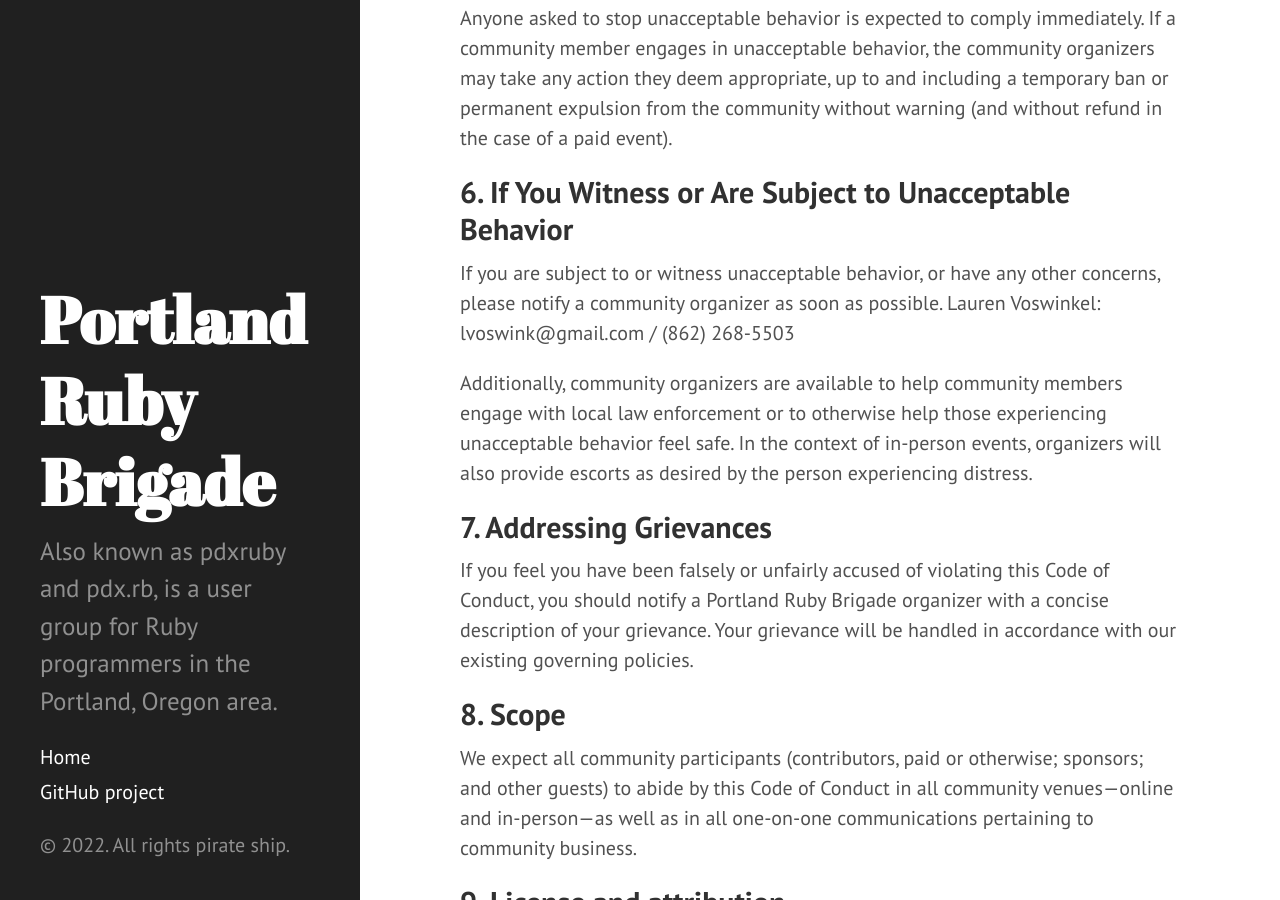
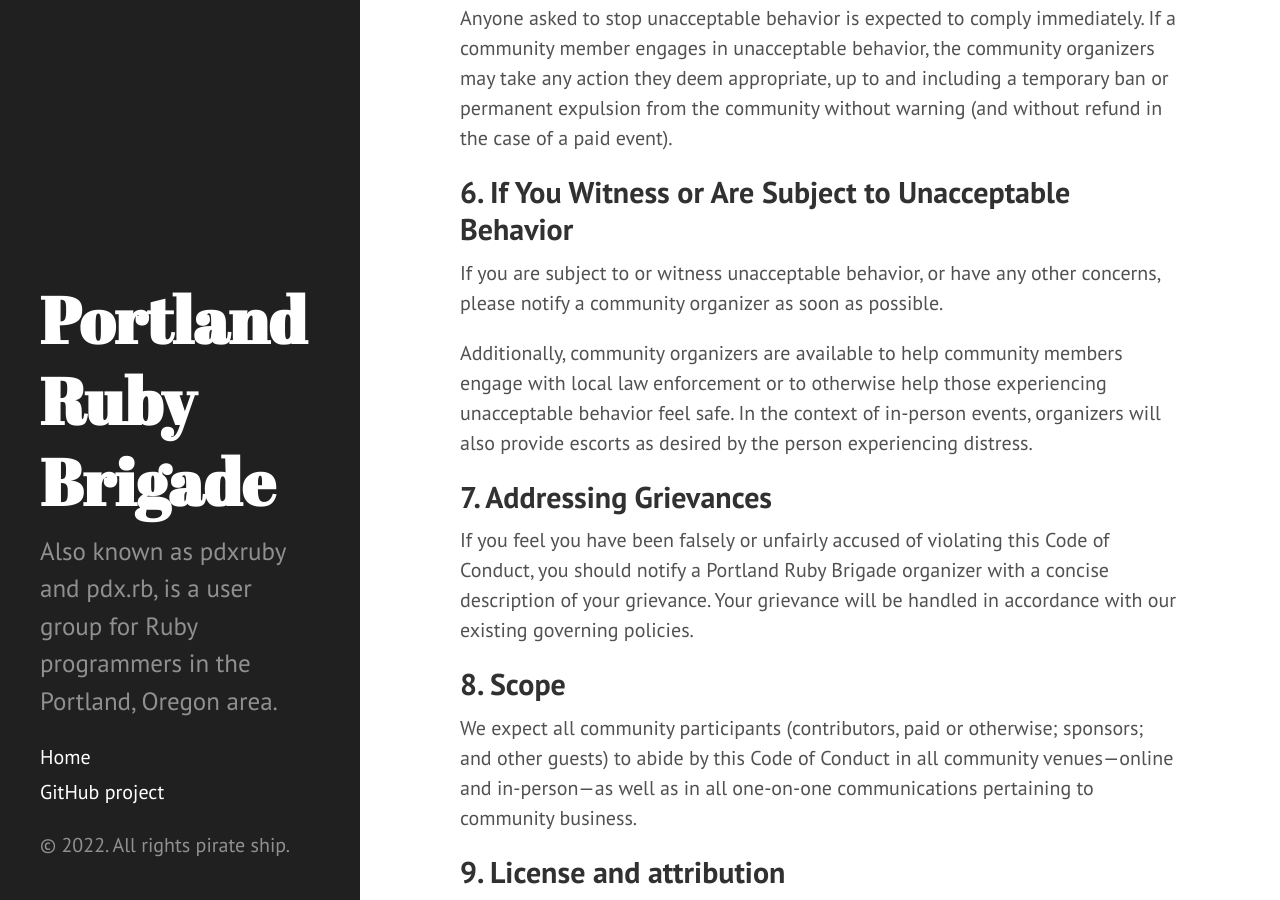
Before and after one commit to pdxruby/pdxruby.github.io, a Jekyll site: the page built from CONDUCT.md, in a window 1280 px wide and 900 px high, scrolled down 2179 px. Built offline with Jekyll 4.4.1, drawn with Linux system fonts in a browser that asks for light colours; our own code applies the rules of GitHub Pages for plain Markdown files.

Commit message:
Update CONDUCT.md
Removing other instances of me being a CoC incident handler.

```diff
--- a/CONDUCT.md
+++ b/CONDUCT.md
@@ -51,7 +51,7 @@ Anyone asked to stop unacceptable behavior is expected to comply immediately. If
 
 ## 6. If You Witness or Are Subject to Unacceptable Behavior
 
-If you are subject to or witness unacceptable behavior, or have any other concerns, please notify a community organizer as soon as possible. Lauren Voswinkel: lvoswink@gmail.com / (862) 268-5503
+If you are subject to or witness unacceptable behavior, or have any other concerns, please notify a community organizer as soon as possible.
 
 Additionally, community organizers are available to help community members engage with local law enforcement or to otherwise help those experiencing unacceptable behavior feel safe. In the context of in-person events, organizers will also provide escorts as desired by the person experiencing distress.
 
```
